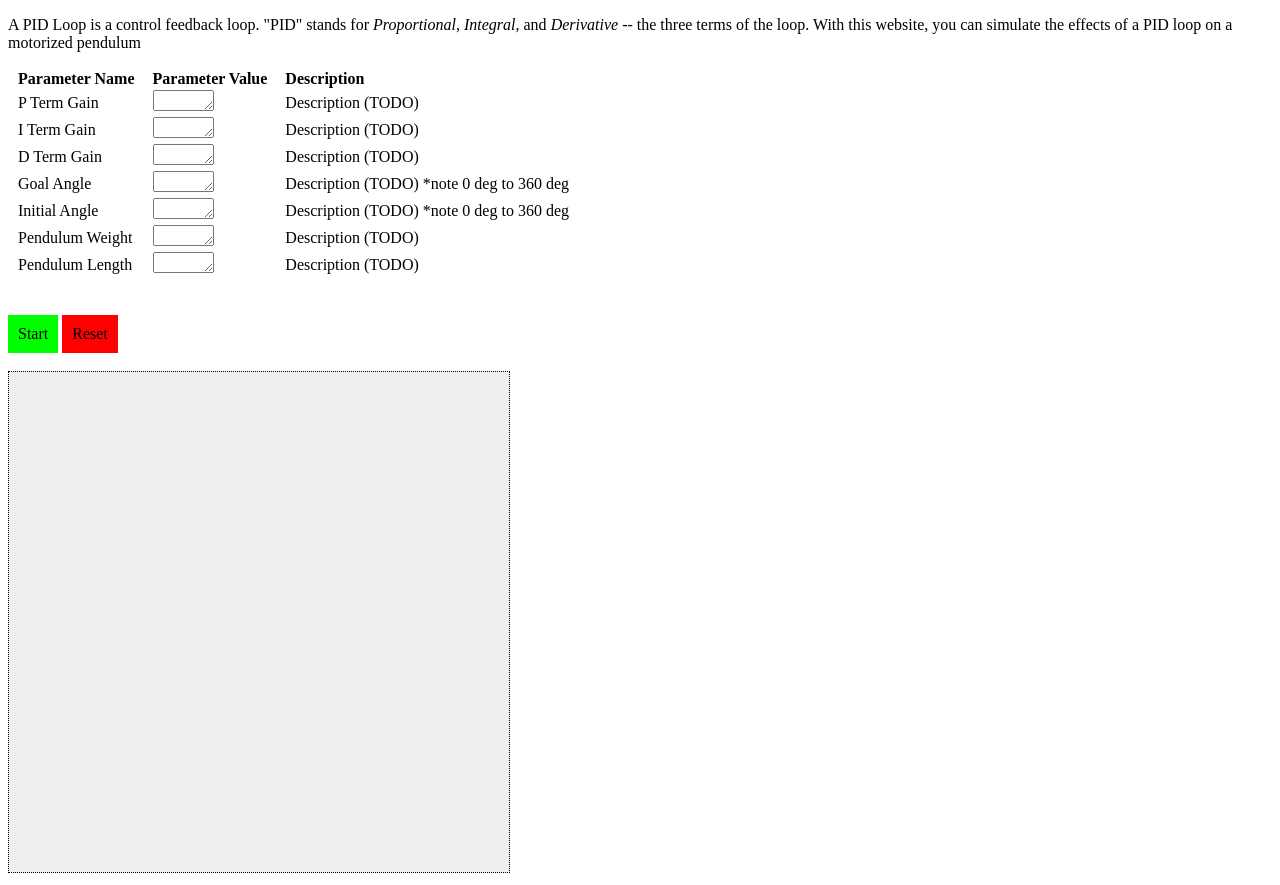
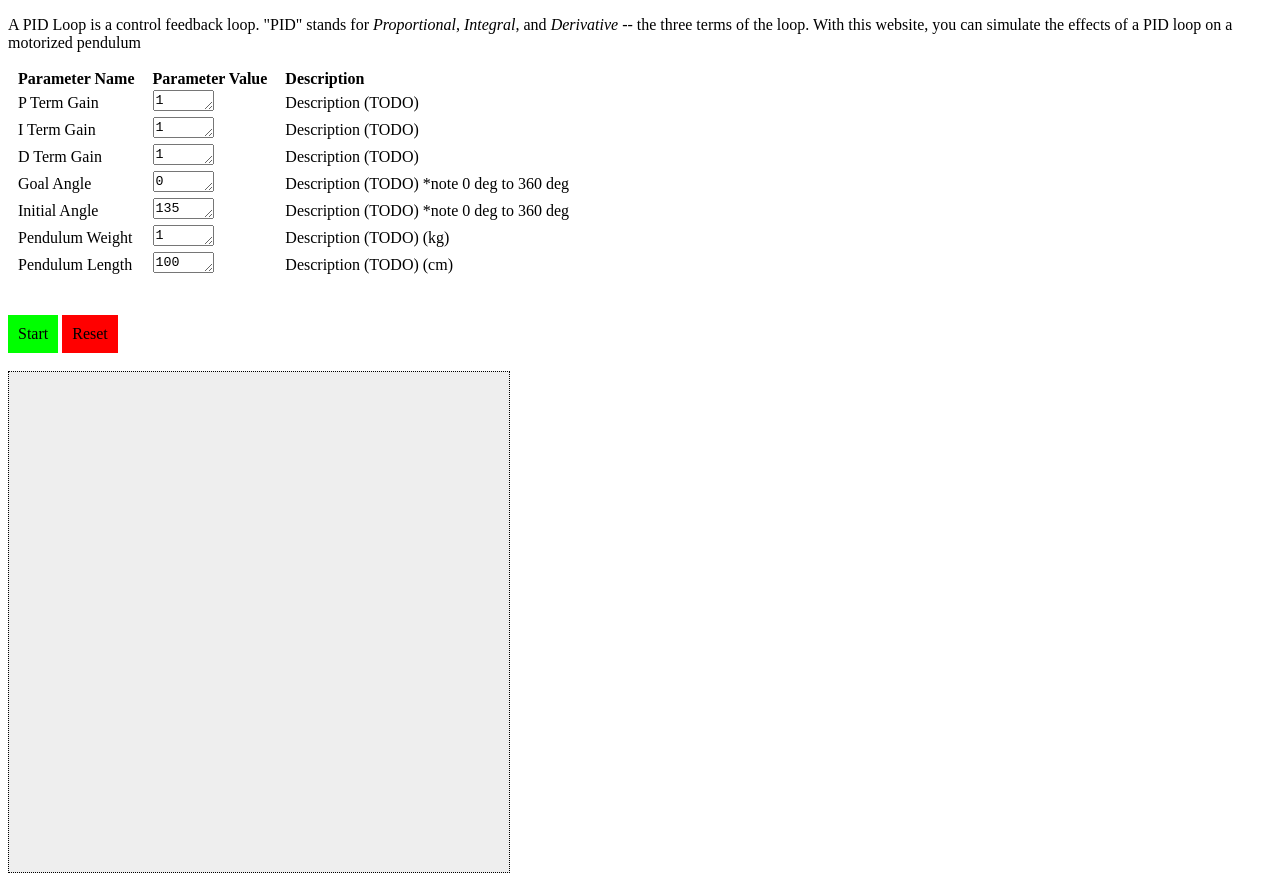
Before and after one commit to cohnt/PID-Demo, a plain HTML site: page index.html in a window 1280 px wide. Drawn offline with Linux system fonts and the light colour scheme.

Commit message:
PARAMETERS: Show initial values when you load the page.

```diff
--- a/index.html
+++ b/index.html
@@ -42,7 +42,7 @@
 						drawFrame();
 					}
 				}
-			})(this)"></textarea></td>
+			})(this)">1</textarea></td>
 			<td>Description (TODO)</td>
 		</tr>
 		<tr>
@@ -54,7 +54,7 @@
 						drawFrame();
 					}
 				}
-			})(this)"></textarea></td>
+			})(this)">1</textarea></td>
 			<td>Description (TODO)</td>
 		</tr>
 		<tr>
@@ -66,7 +66,7 @@
 						drawFrame();
 					}
 				}
-			})(this)"></textarea></td>
+			})(this)">1</textarea></td>
 			<td>Description (TODO)</td>
 		</tr>
 		<tr>
@@ -78,7 +78,7 @@
 						drawFrame();
 					}
 				}
-			})(this)"></textarea></td>
+			})(this)">0</textarea></td>
 			<td>Description (TODO) *note 0 deg to 360 deg</td>
 		</tr>
 		<tr>
@@ -90,7 +90,7 @@
 						drawFrame();
 					}
 				}
-			})(this)"></textarea></td>
+			})(this)">135</textarea></td>
 			<td>Description (TODO) *note 0 deg to 360 deg</td>
 		</tr>
 		<tr>
@@ -102,8 +102,8 @@
 						drawFrame();
 					}
 				}
-			})(this)"></textarea></td>
-			<td>Description (TODO)</td>
+			})(this)">1</textarea></td>
+			<td>Description (TODO) (kg)</td>
 		</tr>
 		<tr>
 			<td>Pendulum Length</td>
@@ -114,8 +114,8 @@
 						drawFrame();
 					}
 				}
-			})(this)"></textarea></td>
-			<td>Description (TODO)</td>
+			})(this)">100</textarea></td>
+			<td>Description (TODO) (cm)</td>
 		</tr>
 	</tbody>
 </table>
```
